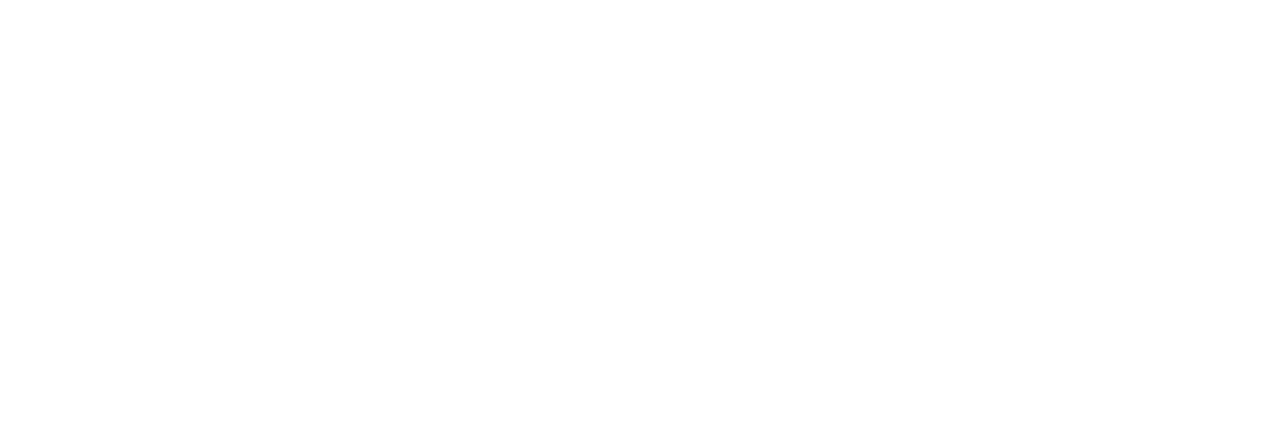
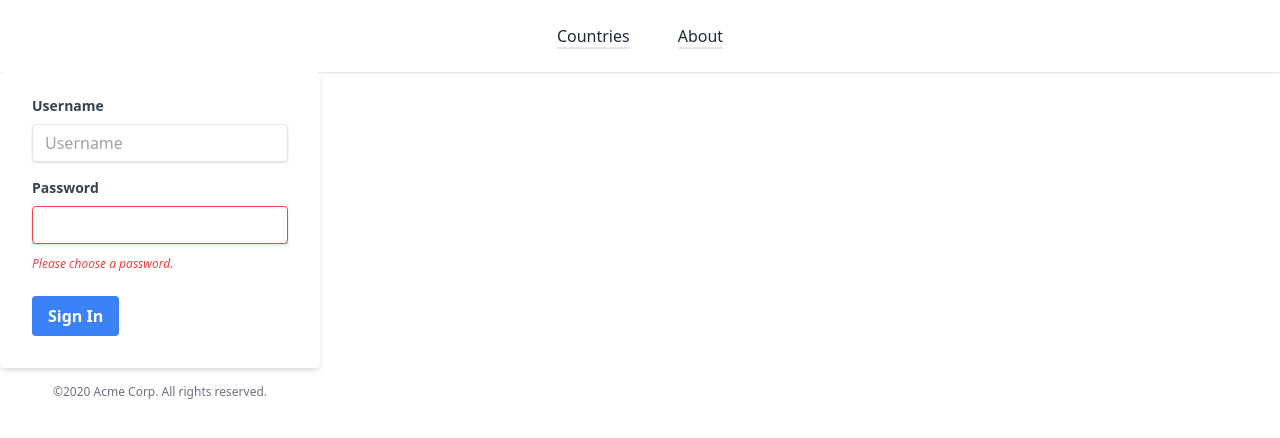
Before and after one commit to mikkomikko/react-course, a React (Create React App) app: page /login in a window 1280 px wide. Before the commit this address had no page. Shown: the top 438 px of the page. Built offline with nearby package versions, Linux system fonts and the light colour scheme.

Commit message:
Form skeleton

```diff
--- a/src/App.tsx
+++ b/src/App.tsx
@@ -3,6 +3,7 @@
 import AboutPage from "./pages/AboutPage/AboutPage";
 import Layout from "./pages/Layout";
 import CountryDetailsPage from "./pages/CountryDetailsPage/CountryDetailsPage";
+import LoginPage from "./pages/LoginPage/LoginPage";
 
 function App() {
   return (
@@ -11,6 +12,7 @@
         <Route index element={<CountryListPage />} />
         <Route path="country/:cca3" element={<CountryDetailsPage />} />
         <Route path="about" element={<AboutPage />} />
+        <Route path="login" element={<LoginPage />} />
       </Route>
     </Routes>
   );
--- /dev/null
+++ b/src/pages/LoginPage/LoginPage.tsx
@@ -0,0 +1,49 @@
+export default function LoginPage() {
+  return (
+    <div className="w-full max-w-xs">
+      <form className="bg-white shadow-md rounded px-8 pt-6 pb-8 mb-4">
+        <div className="mb-4">
+          <label
+            className="block text-gray-700 text-sm font-bold mb-2"
+            htmlFor="username"
+          >
+            Username
+          </label>
+          <input
+            className="shadow appearance-none border rounded w-full py-2 px-3 text-gray-700 leading-tight focus:outline-none focus:shadow-outline"
+            id="username"
+            type="text"
+            placeholder="Username"
+          />
+        </div>
+        <div className="mb-6">
+          <label
+            className="block text-gray-700 text-sm font-bold mb-2"
+            htmlFor="password"
+          >
+            Password
+          </label>
+          <input
+            className="shadow appearance-none border border-red-500 rounded w-full py-2 px-3 text-gray-700 mb-3 leading-tight focus:outline-none focus:shadow-outline"
+            id="password"
+            type="password"
+          />
+          <p className="text-red-500 text-xs italic">
+            Please choose a password.
+          </p>
+        </div>
+        <div className="flex items-center justify-between">
+          <button
+            className="bg-blue-500 hover:bg-blue-700 text-white font-bold py-2 px-4 rounded focus:outline-none focus:shadow-outline"
+            type="button"
+          >
+            Sign In
+          </button>
+        </div>
+      </form>
+      <p className="text-center text-gray-500 text-xs">
+        &copy;2020 Acme Corp. All rights reserved.
+      </p>
+    </div>
+  );
+}
```
